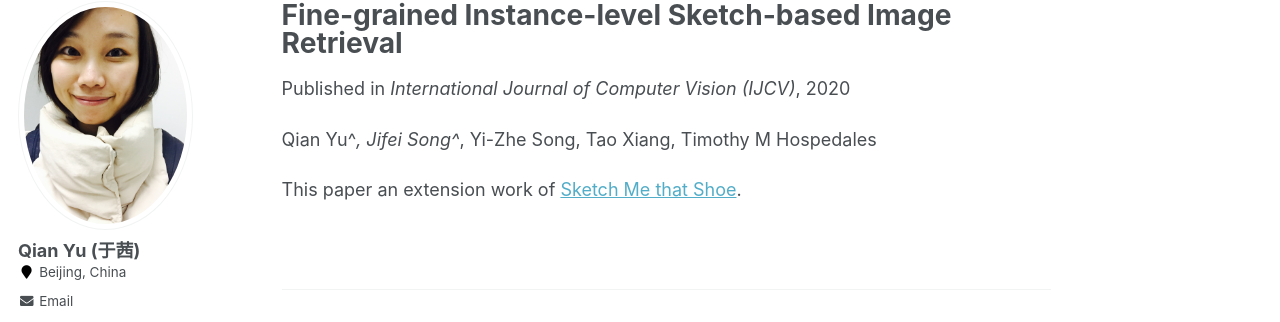
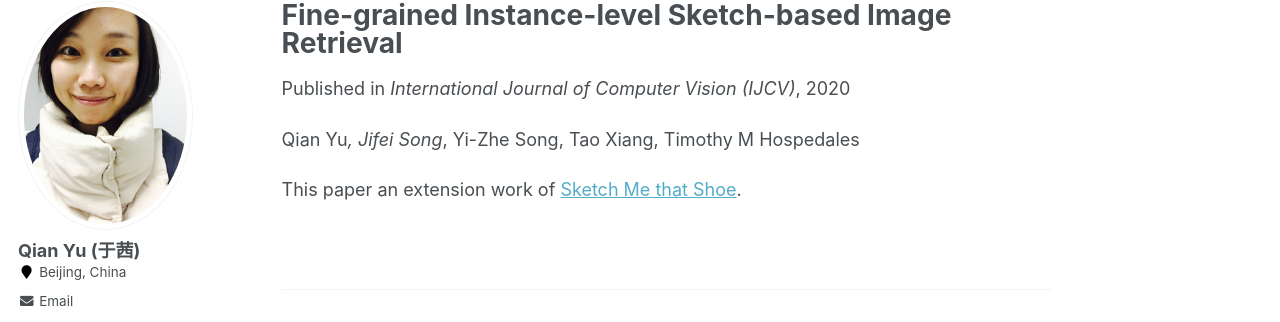
Before and after one commit to yuqian1023/yuqian1023.github.io, a Jekyll site: the page built from _publications/2020-02-23-paper-title-number-1.md, in a window 1280 px wide. Shown: the part 117-439 px from the top of the page. Built offline with Jekyll 4.4.1, drawn with Linux system fonts in a browser that asks for light colours.

```diff
--- a/_publications/2020-02-23-paper-title-number-1.md
+++ b/_publications/2020-02-23-paper-title-number-1.md
@@ -1,10 +1,10 @@
 ---
 title: "Fine-grained Instance-level Sketch-based Image Retrieval"
 permalink: /publication/2020-02-23-paper-title-number-1
-url_slug: "Qian Yu^*, Jifei Song^*, Yi-Zhe Song, Tao Xiang, Timothy M Hospedales"
+url_slug: "Qian Yu*, Jifei Song*, Yi-Zhe Song, Tao Xiang, Timothy M Hospedales"
 date: 2020-09-05
 venue: "International Journal of Computer Vision (IJCV)"
 ---
-Qian Yu^*, Jifei Song^*, Yi-Zhe Song, Tao Xiang, Timothy M Hospedales
+Qian Yu*, Jifei Song*, Yi-Zhe Song, Tao Xiang, Timothy M Hospedales
 
 This paper an extension work of [Sketch Me that Shoe](https://www.cv-foundation.org/openaccess/content_cvpr_2016/papers/Yu_Sketch_Me_That_CVPR_2016_paper.pdf).
```
